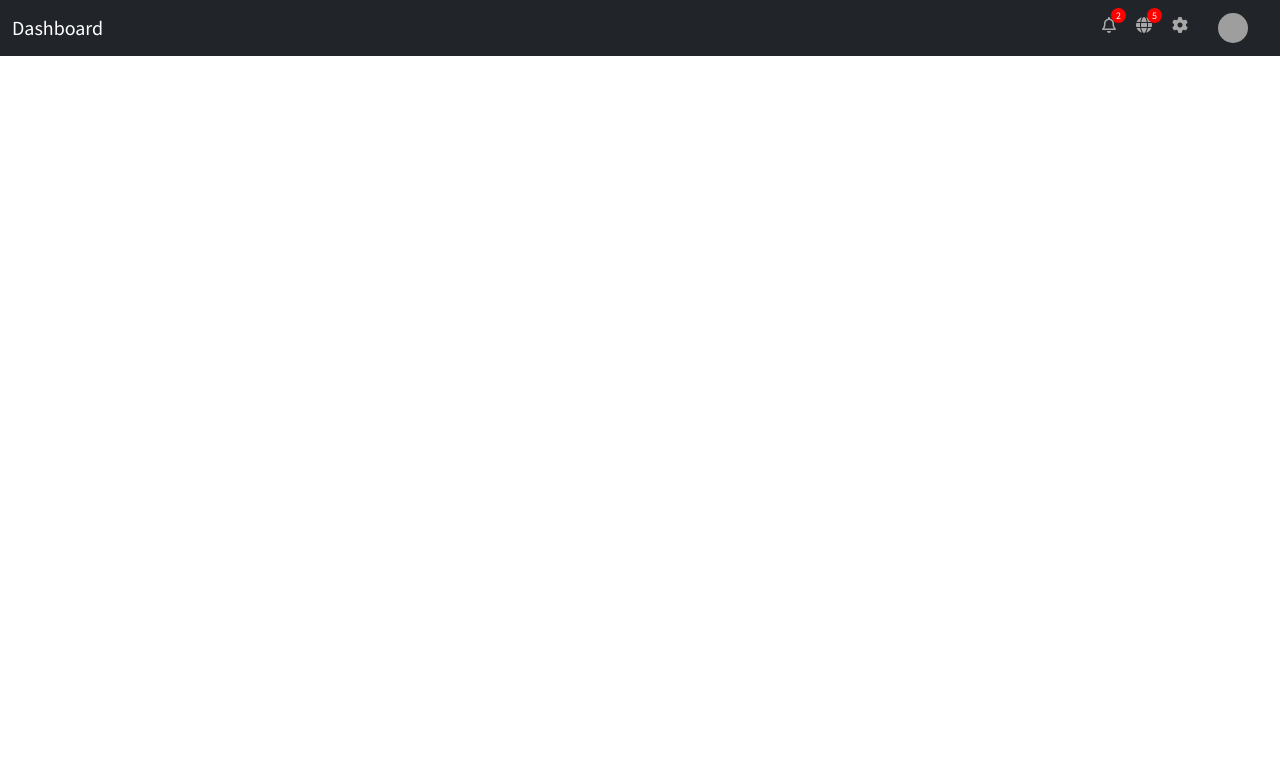
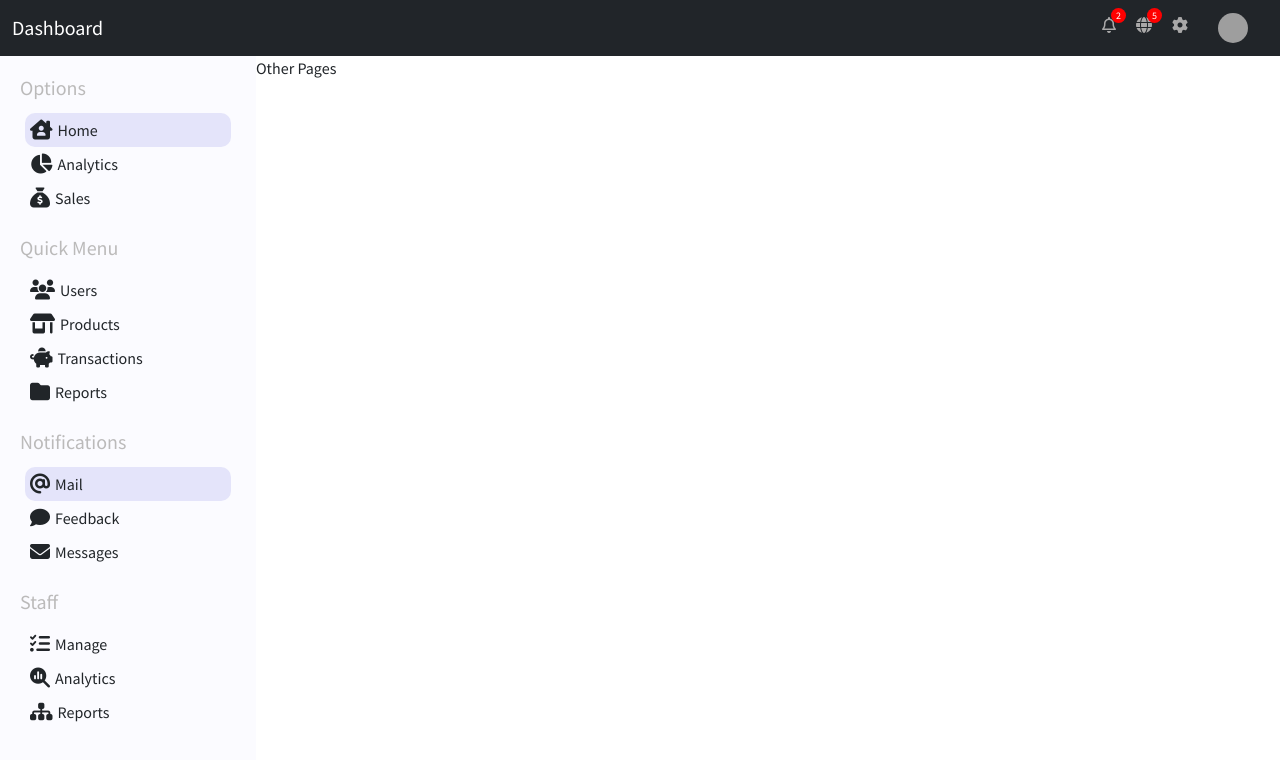
Before and after one commit to vedanshdwivedi/Admin-Dashboard-based-on-React, a React (Create React App) app in the folder dashboard/: page / in a window 1280 px wide. Shown: the top 760 px of the page. Built offline with nearby package versions, Linux system fonts and the light colour scheme; grey boxes are pictures that could not be loaded.

Commit message:
Added Sidebar

```diff
--- a/dashboard/src/App.js
+++ b/dashboard/src/App.js
@@ -1,10 +1,16 @@
 import React from 'react';
 import TopBar from './components/topbar/TopBar';
+import SideBar from './components/sidebar/Sidebar';
+import './app.css';
 
 function App() {
 	return (
 		<div className="App">
 			<TopBar />
+			<div className="PageContainer">
+				<SideBar />
+				<div className="OtherPages">Other Pages</div>
+			</div>
 		</div>
 	);
 }
--- /dev/null
+++ b/dashboard/src/app.css
@@ -0,0 +1,7 @@
+.PageContainer{
+	display: flex;
+}
+
+.OtherPages{
+	flex: 4;
+}
--- a/dashboard/src/components/sidebar/Sidebar.js
+++ b/dashboard/src/components/sidebar/Sidebar.js
@@ -0,0 +1,68 @@
+import React from 'react';
+import './sidebar.css';
+
+export default function Sidebar() {
+	return (
+		<>
+			<div className="sidebar">
+				<div className="sidebarWrapper">
+					<div className="sidebarMenu">
+						<h3 className="sidebarTitle">Options</h3>
+						<ul className="sidebarList">
+							<li className="sidebarListItem active">
+								<i className="sidebarIcon fa-solid fa-house-chimney-user"></i> Home
+							</li>
+							<li className="sidebarListItem">
+								<i className="sidebarIcon fa-solid fa-chart-pie"></i> Analytics
+							</li>
+							<li className="sidebarListItem">
+								<i className="sidebarIcon fa-solid fa-sack-dollar"></i> Sales
+							</li>
+						</ul>
+
+						<h3 className="sidebarTitle">Quick Menu</h3>
+						<ul className="sidebarList">
+							<li className="sidebarListItem">
+								<i class="sidebarIcon fa-solid fa-users"></i> Users
+							</li>
+							<li className="sidebarListItem">
+								<i class="sidebarIcon fa-solid fa-shop"></i> Products
+							</li>
+							<li className="sidebarListItem">
+								<i class="sidebarIcon fa-solid fa-piggy-bank"></i> Transactions
+							</li>
+							<li className="sidebarListItem">
+								<i class="sidebarIcon fa-solid fa-folder"></i> Reports
+							</li>
+						</ul>
+						<h3 className="sidebarTitle">Notifications</h3>
+						<ul className="sidebarList">
+							<li className="sidebarListItem active">
+								<i class="sidebarIcon fa-solid fa-at"></i> Mail
+							</li>
+							<li className="sidebarListItem">
+								<i class="sidebarIcon fa-solid fa-comment"></i> Feedback
+							</li>
+							<li className="sidebarListItem">
+								<i class="sidebarIcon fa-solid fa-envelope"></i> Messages
+							</li>
+						</ul>
+
+						<h3 className="sidebarTitle">Staff</h3>
+						<ul className="sidebarList">
+							<li className="sidebarListItem">
+								<i class="sidebarIcon fa-solid fa-list-check"></i> Manage
+							</li>
+							<li className="sidebarListItem">
+								<i class="sidebarIcon fa-solid fa-magnifying-glass-chart"></i> Analytics
+							</li>
+							<li className="sidebarListItem">
+								<i class="sidebarIcon fa-solid fa-sitemap"></i> Reports
+							</li>
+						</ul>
+					</div>
+				</div>
+			</div>
+		</>
+	);
+}
--- a/dashboard/src/components/sidebar/sidebar.css
+++ b/dashboard/src/components/sidebar/sidebar.css
@@ -0,0 +1,43 @@
+.sidebar{
+	flex: 1;
+	height: calc(100vh - 56px);
+	background-color: rgb(251, 251, 255);
+	position: sticky;
+	top: 56px;
+}
+
+.sidebarWrapper{
+	padding: 20px;
+	text-color: #555;
+}
+
+.sidebarMenu{
+	margin-bottom: 10px;
+}
+
+.sidebarTitle{
+	font-size: 20px;
+	color: rgb(187, 186, 186);
+}
+
+.sidebarList{
+	list-style: none;
+	padding: 5px;
+}
+
+.sidebarListItem{
+	padding: 5px;
+	cursor: pointer;
+	display: flex;
+	align-items: center;
+	border-radius: 10px;
+}
+
+.sidebarListItem.active, .sidebarListItem:hover{
+	background-color: rgb(228, 228, 250);
+}
+
+.sidebarIcon{
+	margin-right: 5px;
+	font-size: 20px !important;
+}
--- a/dashboard/src/components/topbar/TopBar.js
+++ b/dashboard/src/components/topbar/TopBar.js
@@ -4,6 +4,7 @@ import './topbar.css';
 export default function TopBar() {
 	const navbarStyle = {
 		'z-index': 999,
+		'position': 'relative',
 	};
 	return (
 		<>
```
Also changed, not shown: 1 other file (tests, documents, lock files or other folders).
